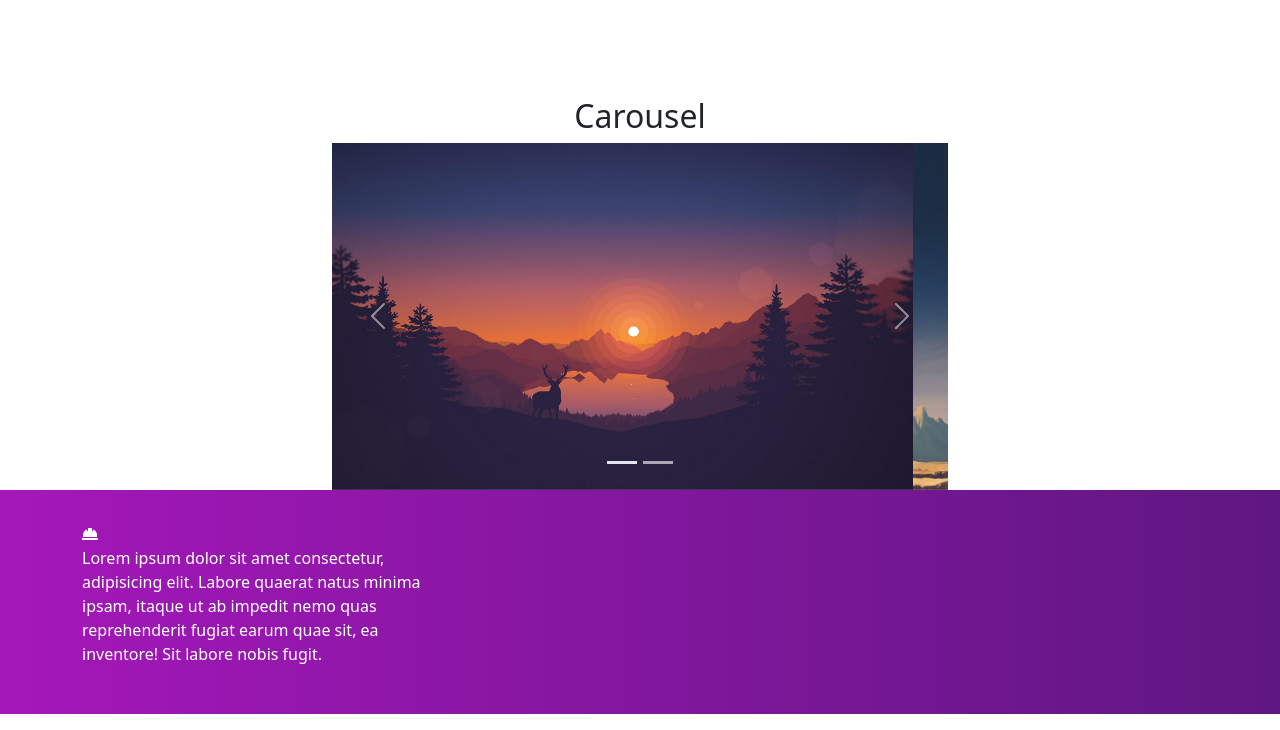
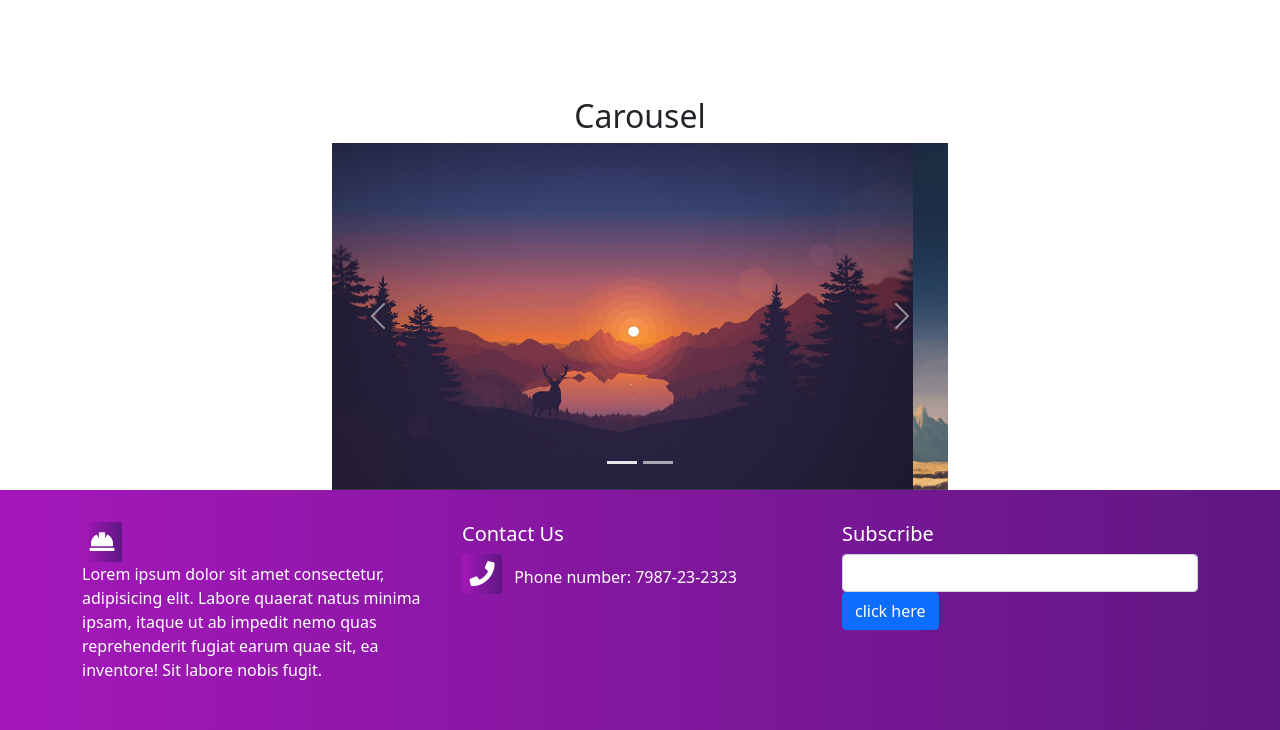
Before and after one commit to fineon/bootstrap5.0-example, a plain HTML site: page index.html in a window 1280 px wide. Shown: the part 2560-3290 px from the top of the page. Drawn offline with nearby package versions, Linux system fonts and the light colour scheme.

Commit message:
added a footer, more styling and Bootstrap classes and Font Awesome icons

```diff
--- a/index.html
+++ b/index.html
@@ -220,6 +220,19 @@
                     <i class="fas fa-hard-hat"></i>
                     <p>Lorem ipsum dolor sit amet consectetur, adipisicing elit. Labore quaerat natus minima ipsam, itaque ut ab impedit nemo quas reprehenderit fugiat earum quae sit, ea inventore! Sit labore nobis fugit.</p>
                 </div>
+
+                <div class="col-md-4 ">
+                    <h5>Contact Us</h5>
+                    <p>
+                        <i class="fas fa-phone"></i>
+                        Phone number: 7987-23-2323</p>
+                </div>
+
+                <div class="col-md-4">
+                    <h5>Subscribe</h5>
+                    <input type="text" class="form-control">
+                    <button class="btn btn-primary">click here</button>
+                </div>
             </div>
         </div>
     </footer>
--- a/style.scss
+++ b/style.scss
@@ -138,6 +138,20 @@
     background-image: linear-gradient(to right, #a517ba, #5f1782);
     color: white;
     padding: 32px;
+
+    .col-md-4{
+        .fas{
+            margin-right: 8px;
+            font-size: 25px;
+            height: 40px;
+            width: 40px;
+            text-align: center;
+            padding-top: 7px;
+            border-radius: 2px;
+            background-image: linear-gradient(to right, #a517ba, #5f1782);
+        }
+    }
+
 }
 
 
```
Also changed, not shown: style.css, 1 other file.
